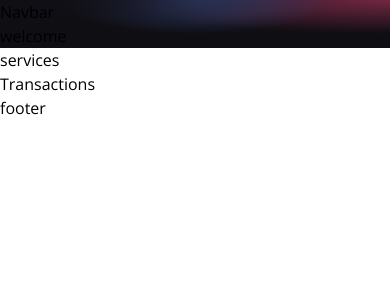
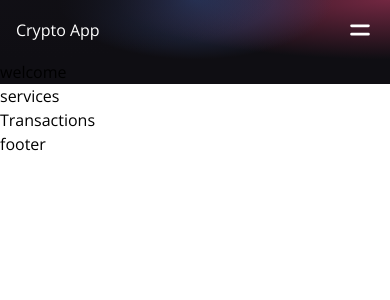
Before and after one commit to mikaeelkhalid/react-solidity-web-3.0-app, a React (Vite) app in the folder client/: page / in a window 390 px wide. Shown: the top 300 px of the page. Built offline with nearby package versions, Linux system fonts and the light colour scheme.

Commit message:
implement navbar

```diff
--- a/client/src/components/Navbar.jsx
+++ b/client/src/components/Navbar.jsx
@@ -1,7 +1,62 @@
-import React from 'react';
+import { useState } from 'react';
+import { HiMenuAlt4 } from 'react-icons/hi';
+import { AiOutlineClose } from 'react-icons/ai';
+
+const NavBarItem = ({ title, classProps }) => (
+  <li className={`mx-4 cursor-pointer ${classProps}`}>{title}</li>
+);
 
 const Navbar = () => {
-  return <div>Navbar</div>;
+  const [toggleMenu, setToggleMenu] = useState(false);
+
+  return (
+    <nav className='w-full flex md:justify-center justify-between items-center p-4'>
+      <div className='md:flex-[0.5] flex-initial justify-center items-center'>
+        <h2 className='w-32 cursor-pointer text-white'>Crypto App</h2>
+      </div>
+      <ul className='text-white md:flex hidden list-none flex-row justify-between items-center flex-initial'>
+        {['Market', 'Exchange', 'Wallets'].map((item, index) => (
+          <NavBarItem key={item + index} title={item} />
+        ))}
+        <li className='bg-[#2952e3] py-2 px-7 mx-4 rounded-full cursor-pointer hover:bg-[#2546bd]'>
+          Login
+        </li>
+      </ul>
+      <div className='flex relative'>
+        {!toggleMenu && (
+          <HiMenuAlt4
+            fontSize={28}
+            className='text-white md:hidden cursor-pointer'
+            onClick={() => setToggleMenu(true)}
+          />
+        )}
+        {toggleMenu && (
+          <AiOutlineClose
+            fontSize={28}
+            className='text-white md:hidden cursor-pointer'
+            onClick={() => setToggleMenu(false)}
+          />
+        )}
+        {toggleMenu && (
+          <ul
+            className='z-10 fixed -top-0 -right-2 p-3 w-[70vw] h-screen shadow-2xl md:hidden list-none
+            flex flex-col justify-start items-end rounded-md blue-glassmorphism text-white animate-slide-in'
+          >
+            <li className='text-xl w-full my-2'>
+              <AiOutlineClose onClick={() => setToggleMenu(false)} />
+            </li>
+            {['Market', 'Exchange', 'Wallets'].map((item, index) => (
+              <NavBarItem
+                key={item + index}
+                title={item}
+                classprops='my-2 text-lg'
+              />
+            ))}
+          </ul>
+        )}
+      </div>
+    </nav>
+  );
 };
 
 export default Navbar;
```
